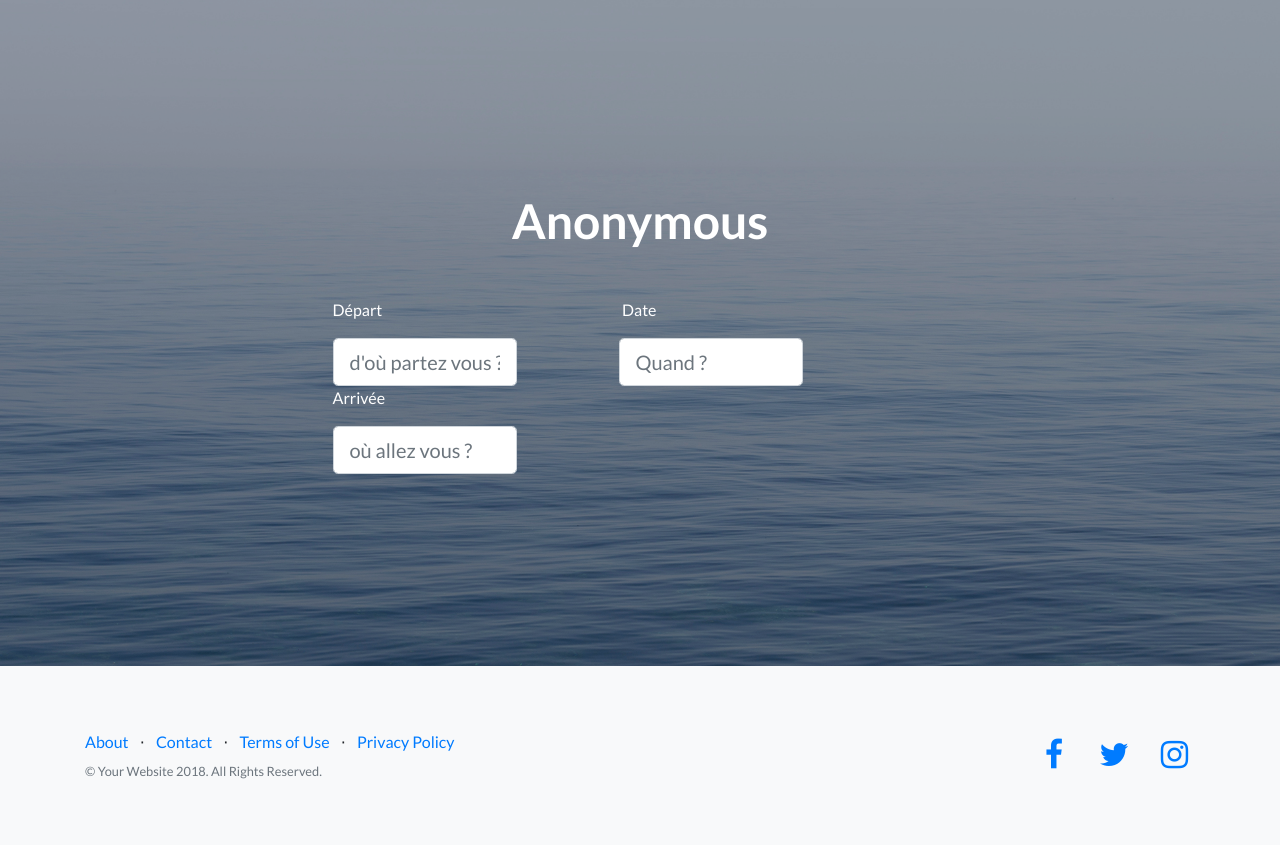
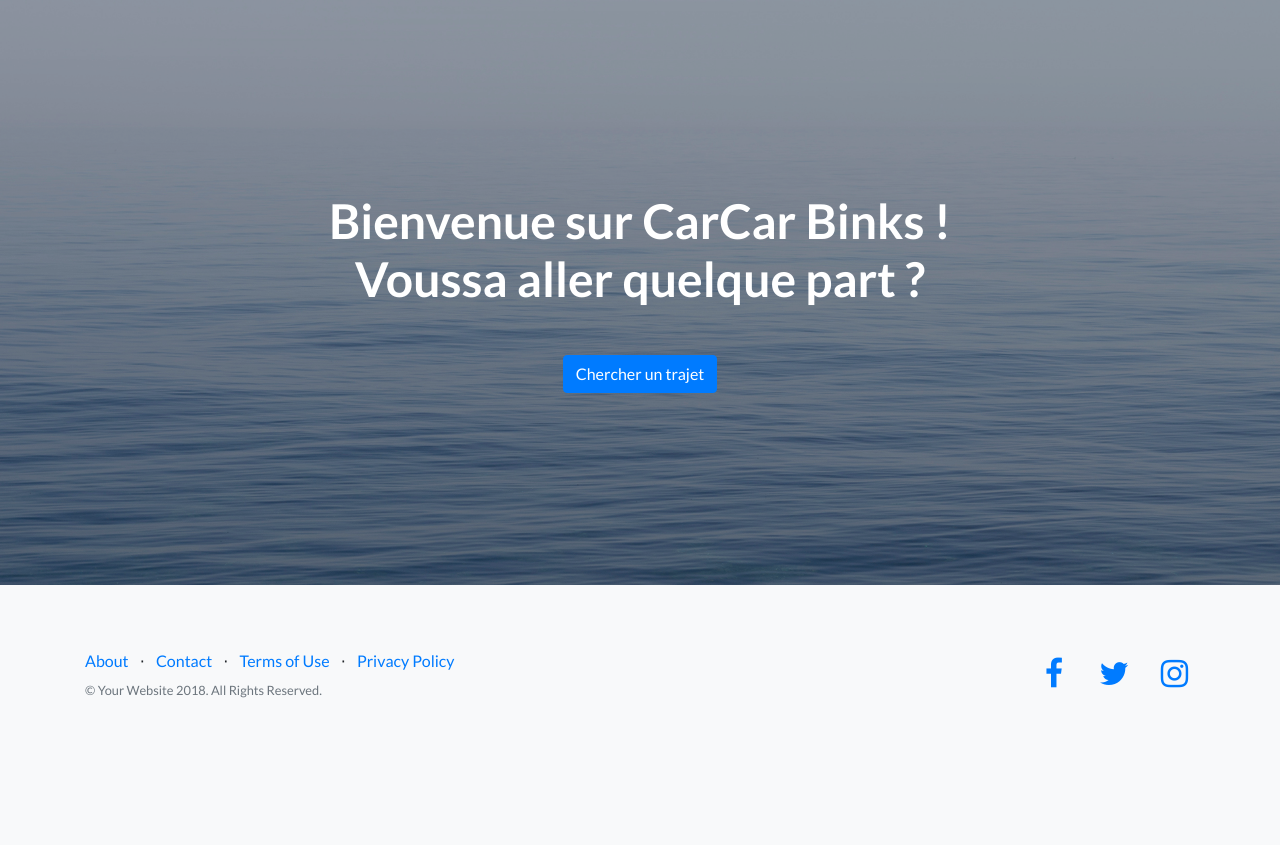
Before and after one commit to zachsao/ProjetWebISIC2018, a PHP site: page / in a window 1280 px wide. Shown: the part 56-901 px from the top of the page. After the commit the page ends 754 px from the top, so only its background shows below. Run offline with PHP 8.4, Linux system fonts and the light colour scheme; some libraries are stand-ins or nearby versions.

Commit message:
Ajout de la page trajets, accessible depuis l'accueil et l'onglet Mes trajets

```diff
--- a/controller/AnonymousController.class.php
+++ b/controller/AnonymousController.class.php
@@ -78,6 +78,11 @@ class AnonymousController extends Controller {
 		}
 	}
 
+	public function seeTrips($request){
+		$view = new AnonymousView($this, 'trajets');
+		$view->render();
+	}
+
 	public function deconnexion($request){
 
 		$this->defaultAction($request);
--- a/controller/UserController.class.php
+++ b/controller/UserController.class.php
@@ -43,6 +43,11 @@ class UserController extends Controller {
 		$newController->execute();
 	}
 
+	public function seeTrips($request){
+		$view = new UserView($this, 'trajets');
+		$view->render();
+	}
+
 
 
 
--- a/templates/contentTemplate.php
+++ b/templates/contentTemplate.php
@@ -4,10 +4,10 @@
       <div class="container">
         <div class="row">
           <div class="col-xl-9 mx-auto">
-            <h1 class="mb-5"><!--Bienvenue sur CarCar Binks ! Voussa aller quelque part ?--><?php echo Request::getCurrentRequest()->getControllerName()?></h1>
+            <h1 class="mb-5">Bienvenue sur CarCar Binks ! <br>Voussa aller quelque part ?</h1>
           </div>
           <div class="col-md-10 col-lg-8 col-xl-7 mx-auto">
-			<form>
+			<!--<form>
 				<div class="form-row">
 					<form>
 						<div class="form-column">
@@ -37,13 +37,16 @@
 							  <p>Date</p>
 							</div>
 							<div class="col-12 col-md-9 mb-2 mb-md-0">
-							  <input type="datetime" class="form-control form-control-lg" placeholder="Quand ?">
+							  <input type="datetime" class="form-control form-control-lg" placeholder="29/03/2018">
 							</div>
 						</div>
 					</form>
+
+
 				</div>
 
-			</form>
+			</form>-->
+			<a class="btn btn-primary" href="index.php?action=seeTrips">Chercher un trajet</a>
           </div>
         </div>
       </div>
--- a/templates/profilTemplate.php
+++ b/templates/profilTemplate.php
@@ -117,7 +117,7 @@
 
 
 	</br>
-	<h1> Bonjour <?php echo $_GET['controller'];?> ! </h1> <!-- remplir avec php      Si c'est de la merde, on peut enlever -->
+	<h1> Bonjour <?php echo $_SESSION['login'];?> ! </h1> <!-- remplir avec php      Si c'est de la merde, on peut enlever -->
 	</br>
 
 	<div class="container col-12">
@@ -242,7 +242,7 @@
 			  <!--Mes trajets-->
 			  <div class="tab-pane fade" id="list-trajet" role="tabpanel" aria-labelledby="list-trajet-list">
 
-				<p> Des filtres ? </p>
+				<a class="btn btn-primary" href="index.php?controller=user&action=seeTrips">Chercher un trajet</a>
 				</br>
 
 				<div id="contentTrajets">
```
Also changed, not shown: templates/trajetsTemplate.php (renamed from templates/trajets.php).
